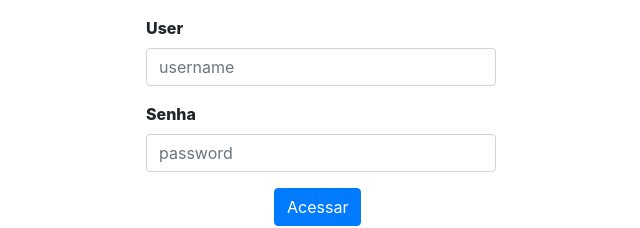
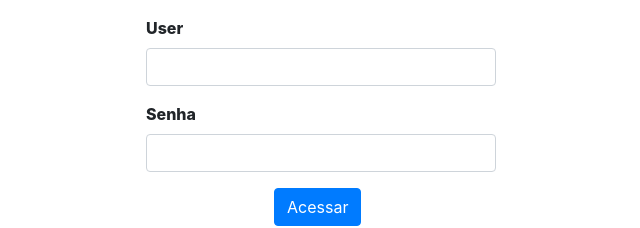
Before and after one commit to renanramos/star-wars-portal, an Angular app: page /login in a window 1280 px wide. Shown: the part 252-480 px from the top of the page, without its empty margins (319-959 px from the left). Built offline with nearby package versions, Linux system fonts and the light colour scheme.

Commit message:
Correção na resposta dos dados de login

```diff
--- a/src/app/login/login.component.html
+++ b/src/app/login/login.component.html
@@ -8,13 +8,11 @@
             <form [formGroup]="loginForm" (ngSubmit)="onSubmit()">
                 <div class="form-group">
                     <label for="username">User</label>
-                    <input type="text" class="form-control" id="username" formControlName="username" name="username"
-                        placeholder="username" required>
+                    <input type="text" class="form-control" id="username" formControlName="username" name="username" required>
                 </div>
                 <div class="form-group">
                     <label for="password">Senha</label>
-                    <input type="password" class="form-control" id="password" formControlName="password" name="password"
-                        placeholder="password" required>
+                    <input type="password" class="form-control" id="password" formControlName="password" name="password" required>
                 </div>
                 <div class="btn-login">
                     <button type="submit" class="btn btn-primary">Acessar</button>
--- a/src/app/login/login.component.ts
+++ b/src/app/login/login.component.ts
@@ -42,7 +42,7 @@ export class LoginComponent implements OnInit {
     let userPromise = this.authService.login(this.user).toPromise();
 
     userPromise.then(data => {
-       let user = JSON.parse(data);
+       let user = data;
        if ( user[0] !== undefined) {
           localStorage.setItem('ACCESS_TOKEN', `${user[0].user_name}`)
           this.router.navigate(['home']);
```
Also changed, not shown: 1 other file (tests, documents, lock files or other folders).
